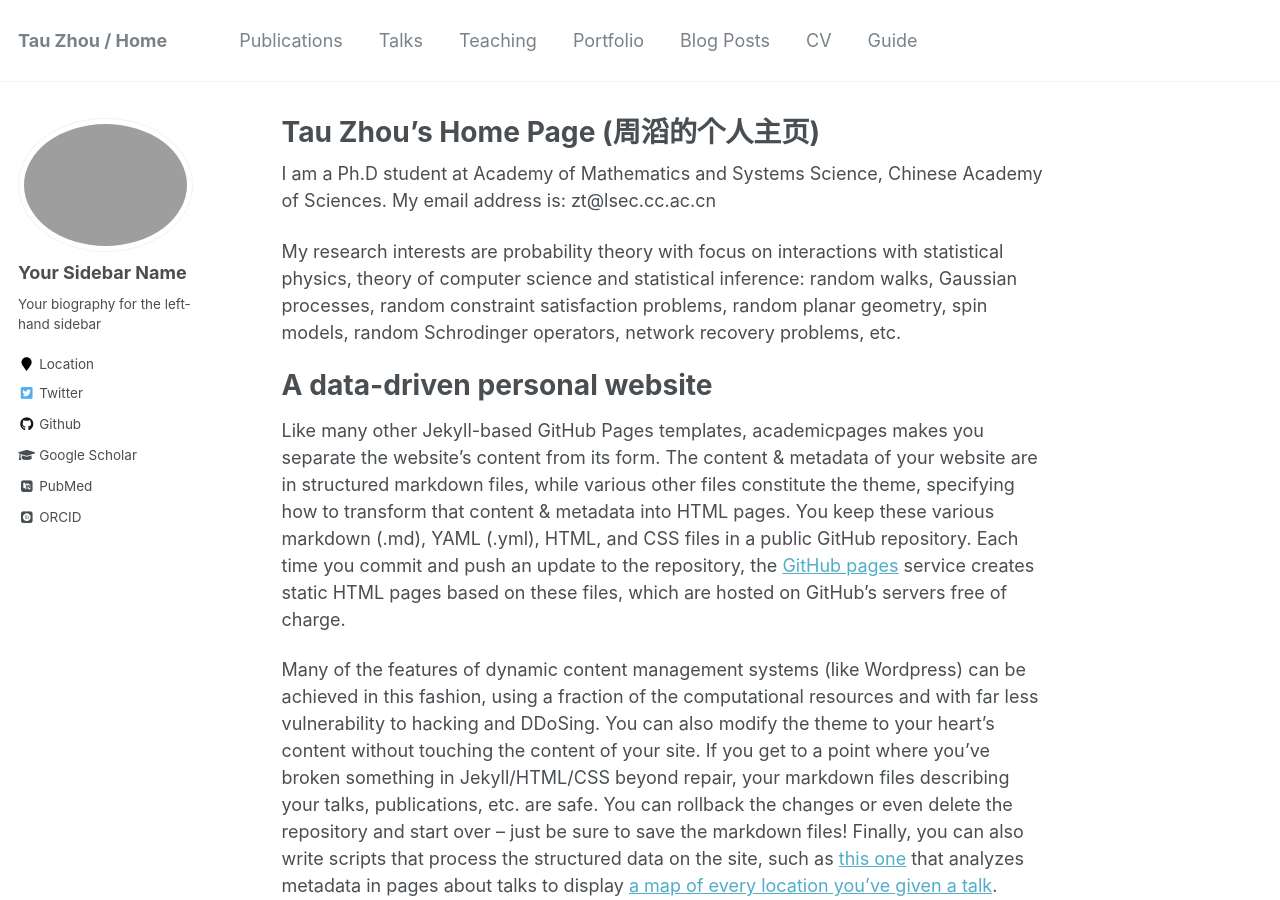
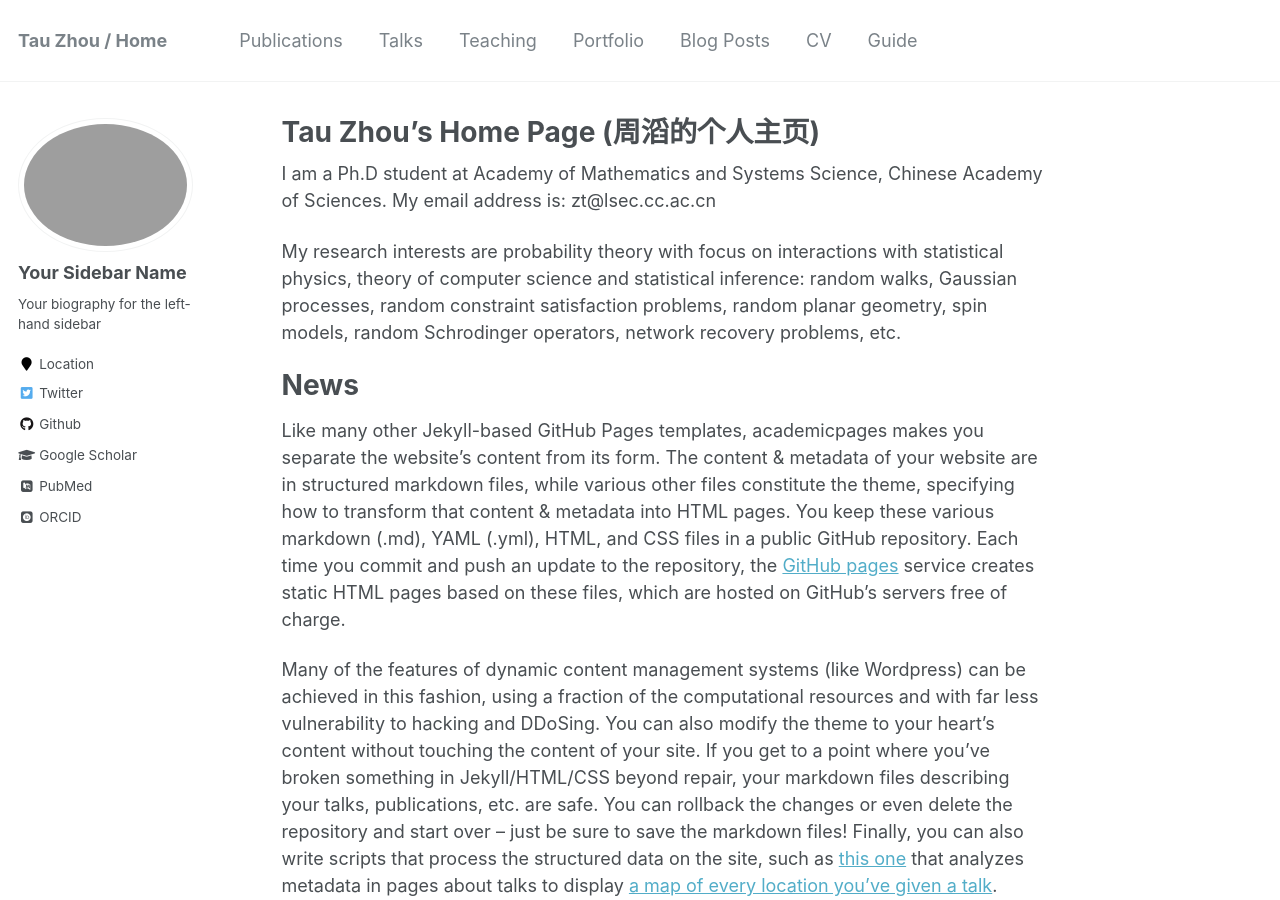
Before and after one commit to Tau-Zhou/Tau-Zhou.github.io, a Jekyll site: the page built from _pages/about.md, in a window 1280 px wide and 900 px high. Built offline with Jekyll 4.4.1, drawn with Linux system fonts in a browser that asks for light colours; some web fonts are replaced.

Commit message:
Update about.md

```diff
--- a/_pages/about.md
+++ b/_pages/about.md
@@ -13,7 +13,7 @@ I am a Ph.D student at Academy of Mathematics and Systems Science, Chinese Acade
 
 My research interests are probability theory with focus on interactions with statistical physics, theory of computer science and statistical inference: random walks, Gaussian processes, random constraint satisfaction problems, random planar geometry, spin models, random Schrodinger operators, network recovery problems, etc.
 
-A data-driven personal website
+News
 ======
 Like many other Jekyll-based GitHub Pages templates, academicpages makes you separate the website's content from its form. The content & metadata of your website are in structured markdown files, while various other files constitute the theme, specifying how to transform that content & metadata into HTML pages. You keep these various markdown (.md), YAML (.yml), HTML, and CSS files in a public GitHub repository. Each time you commit and push an update to the repository, the [GitHub pages](https://pages.github.com/) service creates static HTML pages based on these files, which are hosted on GitHub's servers free of charge.
 
```
